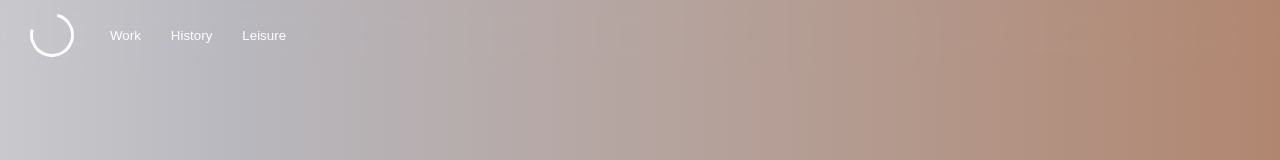
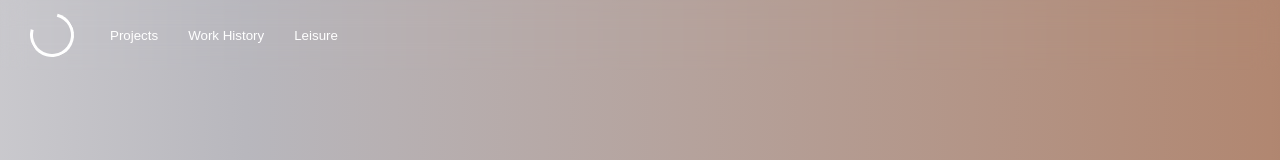
Before and after one commit to Ux-Oliveira/HenriqueOliveira, a React (Vite) app: page / in a window 1280 px wide. Shown: the top 160 px of the page. Built offline with nearby package versions, Linux system fonts and the light colour scheme.

Commit message:
Update Navbar.jsx

```diff
--- a/src/components/Navbar.jsx
+++ b/src/components/Navbar.jsx
@@ -20,8 +20,8 @@ export default function Navbar({ setPage, page }) {
       {/* HIDE LINKS ON LEISURE */}
       {!isLeisure && (
         <div className="links">
-          <button onClick={() => go("work")}>Work</button>
-          <button onClick={() => go("history")}>History</button>
+          <button onClick={() => go("work")}>Projects</button>
+          <button onClick={() => go("history")}>Work History</button>
           <button onClick={() => setPage("leisure")}>Leisure</button>
         </div>
       )}
```
